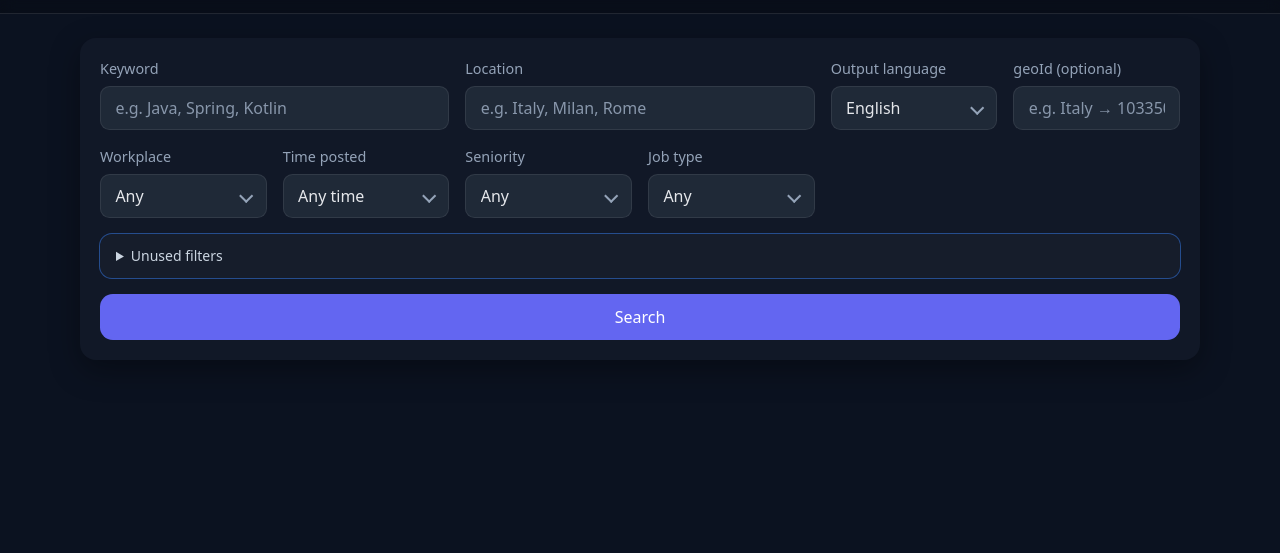
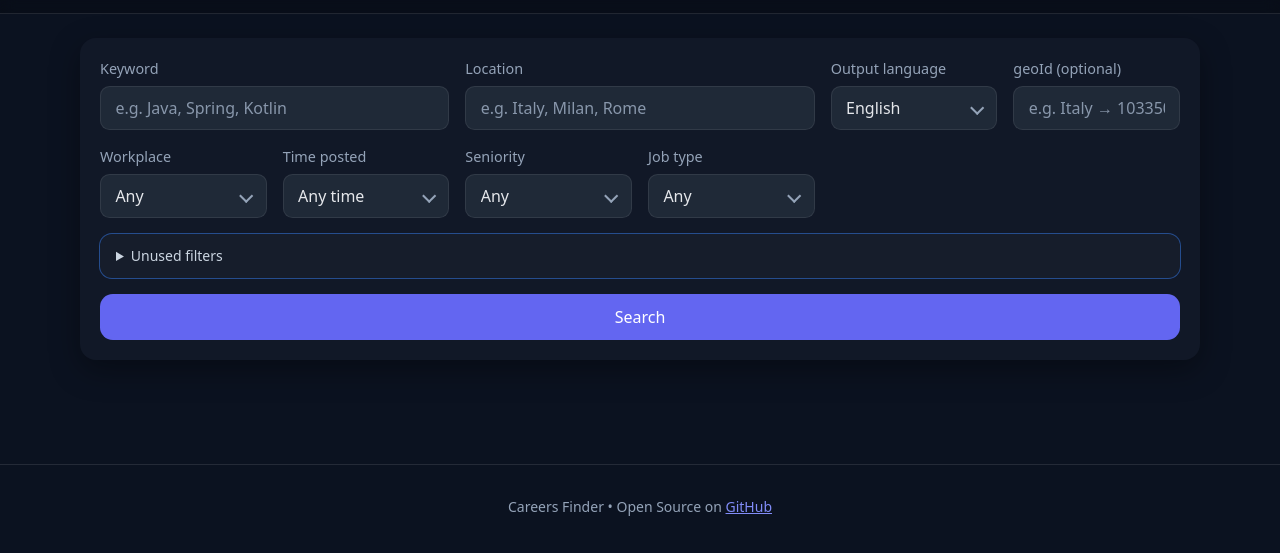
Before and after one commit to mauronofrio/LinkedinCareersFinder, a website: page public/index.html in a window 1280 px wide. Shown: the part 75-628 px from the top of the page. Drawn offline with nearby package versions, Linux system fonts and the light colour scheme.

Commit message:
feat: Add footer with github link

```diff
--- a/public/index.html
+++ b/public/index.html
@@ -214,6 +214,16 @@
       <div class="text-sm opacity-80">Try changing filters.</div>
     </div>
   </main>
+  <footer class="mt-16 py-8 text-center text-sm text-slate-400 border-t border-white/10">
+    <p>
+      Careers Finder • Open Source on
+      <a href="https://github.com/mauronofrio/LinkedinCareersFinder"
+         target="_blank"
+         class="text-indigo-400 hover:text-indigo-300 underline">
+      GitHub
+      </a>
+    </p>
+  </footer>
 
 <script>
 /* ------- FancySelect (single & multi) ------- */
```
